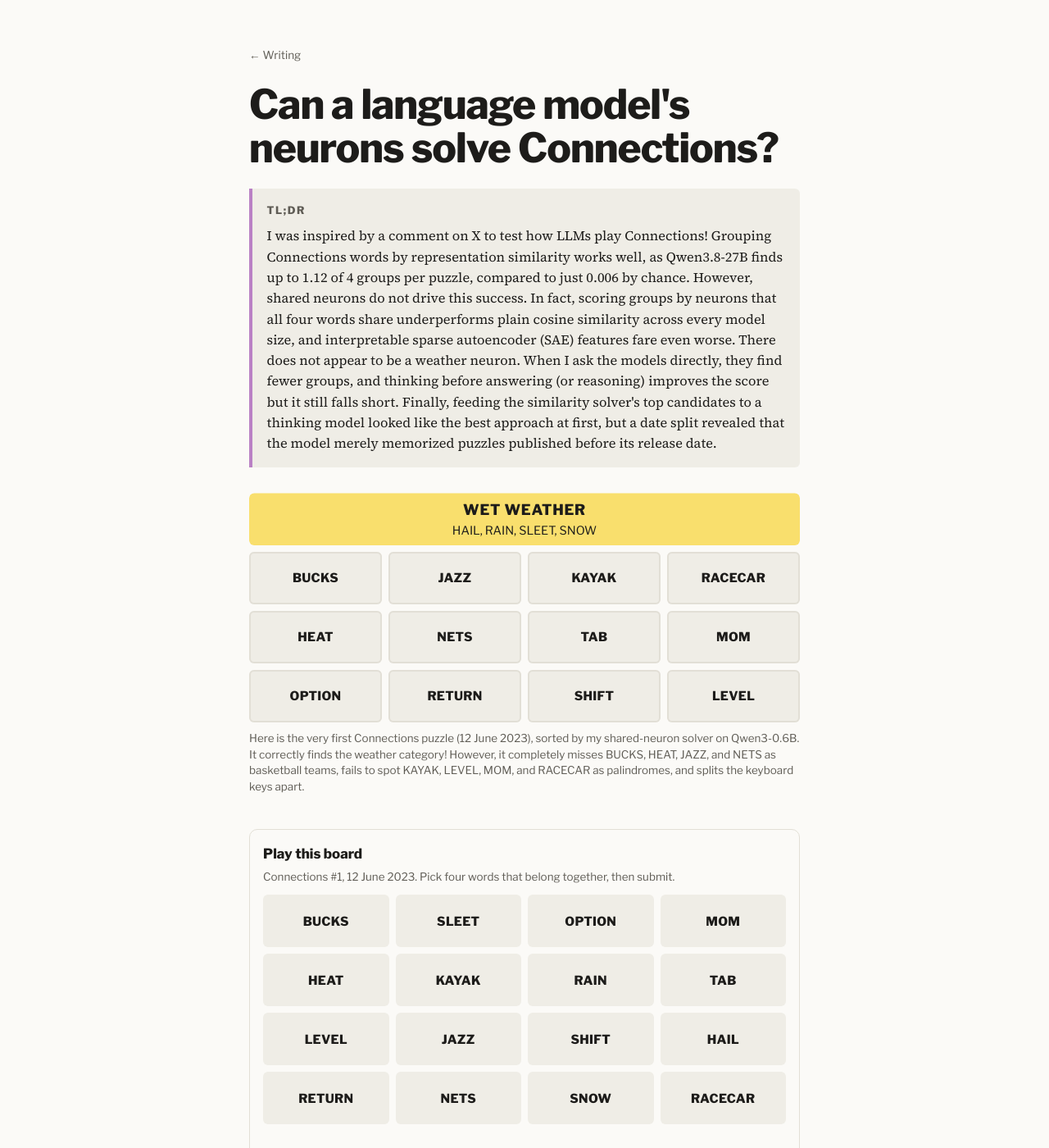
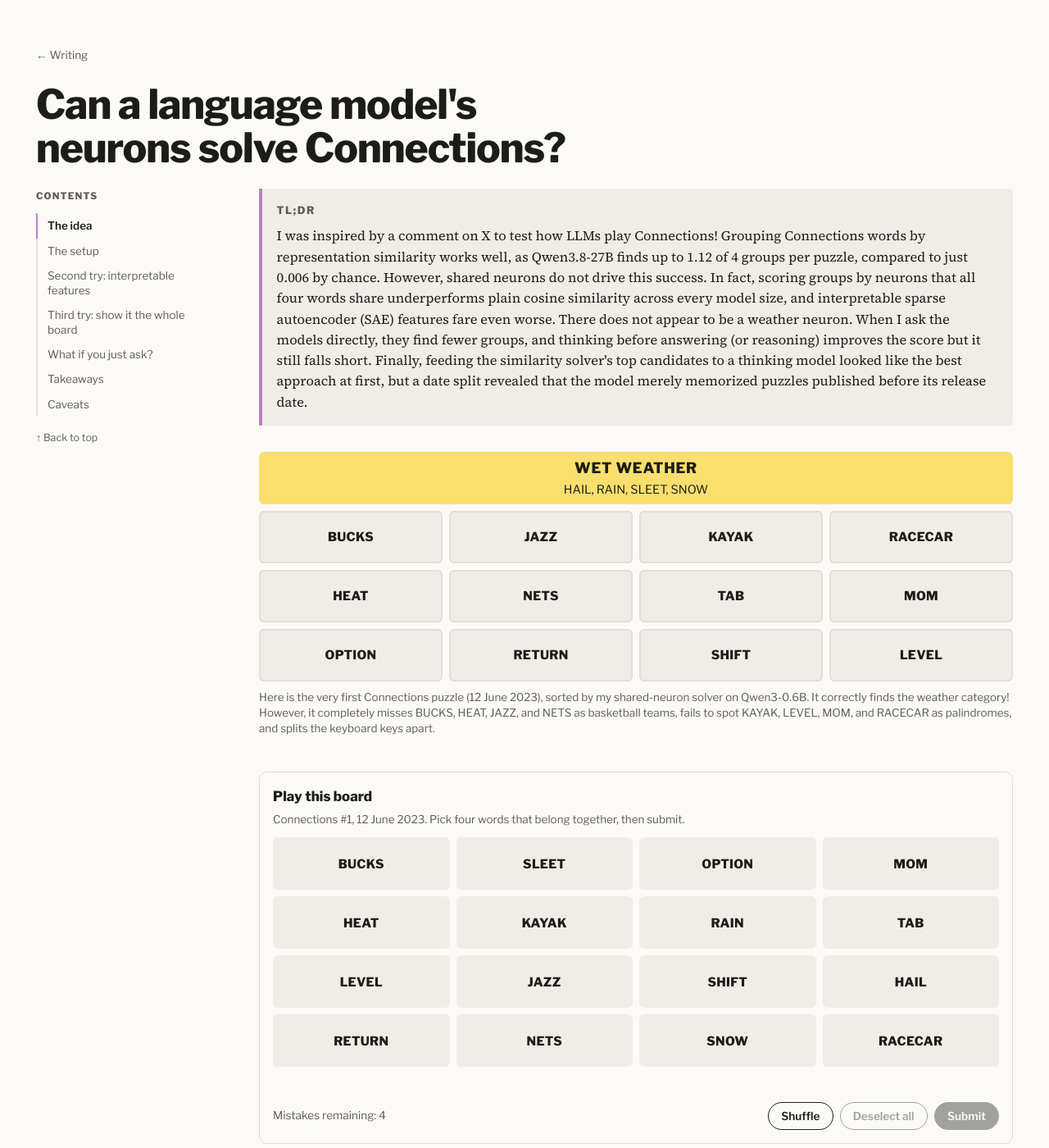
Before and after one commit to saanviiyer/saanviiyer.github.io, a Jekyll site: the page built from _posts/2026-10-24-connections-neurons.html, in a window 1280 px wide and 1400 px high. Shown: the whole window at 82% size. Built offline with Jekyll 4.4.1, drawn with Linux system fonts in a browser that asks for light colours.

Commit message:
Widen connections post with a left TOC; set salinity detector to 2024

```diff
--- a/_posts/2026-10-24-connections-neurons.html
+++ b/_posts/2026-10-24-connections-neurons.html
@@ -59,7 +59,18 @@ excerpt: "If HAIL, RAIN, SLEET and SNOW light up the same neurons, a puzzle solv
   color-scheme: dark;
 }
 body { background: var(--bg); color: var(--fg); font-family: var(--body); font-size: 1.12rem; line-height: 1.65; }
-.page { max-width: 44rem; margin: 0 auto; padding-block: 3.5rem 5rem; padding-left: max(16px, env(safe-area-inset-left, 0px)); padding-right: max(16px, env(safe-area-inset-right, 0px)); display: grid; gap: 1.4rem; }
+.page { max-width: 77.5rem; margin: 0 auto; padding-block: 3.5rem 5rem; padding-left: max(24px, env(safe-area-inset-left, 0px)); padding-right: max(24px, env(safe-area-inset-right, 0px)); display: grid; gap: 1.4rem; }
+/* Two columns: sticky table of contents on the left, article on the right. */
+.c-layout { display: grid; grid-template-columns: 216px minmax(0, 1fr); gap: 56px; align-items: start; }
+.c-main { display: grid; gap: 1.4rem; min-width: 0; }
+.c-toc { position: sticky; top: 2rem; align-self: start; max-height: calc(100vh - 4rem); overflow-y: auto; }
+.c-toc-label { font-family: var(--display); font-size: .72rem; font-weight: 700; letter-spacing: .1em; text-transform: uppercase; color: var(--muted); margin-bottom: .7rem; }
+.c-toc nav a { display: block; font-family: var(--display); font-size: .84rem; line-height: 1.35; color: var(--muted); text-decoration: none; padding: 6px 0 6px 12px; border-left: 2px solid var(--rule); }
+.c-toc nav a:hover { color: var(--fg); }
+.c-toc nav a.active { color: var(--fg); border-left-color: var(--purple); font-weight: 600; }
+.c-toc-top { display: inline-block; margin-top: 1rem; font-family: var(--display); font-size: .78rem; color: var(--muted); text-decoration: none; }
+.c-toc-top:hover { color: var(--fg); }
+@media (max-width: 900px) { .c-layout { grid-template-columns: 1fr; gap: 0; } .c-toc { display: none; } }
 h1 { font-family: var(--display); font-weight: 800; font-size: clamp(2.1rem, 6vw, 3.1rem); line-height: 1.08; letter-spacing: -.02em; margin: 0; text-wrap: balance; }
 h2 { font-family: var(--display); font-weight: 800; font-size: 1.35rem; letter-spacing: -.01em; margin: 1.6rem 0 0; text-wrap: balance; }
 p { margin: 0; }
@@ -185,6 +196,14 @@ img, svg { max-width: 100%; }
 <article class="page">
   <p class="back"><a href="/writing/">&larr; Writing</a></p>
   <h1>Can a language model's neurons solve Connections?</h1>
+
+  <div class="c-layout">
+    <aside class="c-toc">
+      <div class="c-toc-label">Contents</div>
+      <nav id="cToc"></nav>
+      <a class="c-toc-top" href="#top">&uarr; Back to top</a>
+    </aside>
+    <main class="c-main">
 
   <section class="tldr" aria-label="TL;DR">
     <h2>TL;DR</h2>
@@ -332,6 +351,9 @@ img, svg { max-width: 100%; }
   <p>Finally, I ran Qwen3-8B and Qwen3.8-27B on an A100 GPU while running the smaller models on a laptop. Because Qwen3.8 belongs to a newer generation, its 27B score reflects architectural changes alongside increased scale.</p>
 
   <p class="end">The community archive <a href="https://github.com/Eyefyre/NYT-Connections-Answers">Eyefyre/NYT-Connections-Answers</a> provided the puzzle dataset. I used Qwen3-0.6B, 1.7B, and 4B, alongside <a href="https://huggingface.co/Qwen/SAE-Res-Qwen3-1.7B-Base-W32K-L0_50">Qwen-Scope SAEs</a> and <a href="https://huggingface.co/mwhanna/qwen3-1.7b-transcoders-lowl0">mwhanna transcoders</a>. I ran activation experiments on an M-series MacBook and GPU runs on a single A100.</p>
+
+    </main>
+  </div>
 </article>
 
 <script>
@@ -490,5 +512,36 @@ img, svg { max-width: 100%; }
   reset();
 })();
 </script>
+<script>
+/* Build the left table of contents from the article's section headings. */
+(function () {
+  var toc = document.getElementById('cToc');
+  var main = document.querySelector('.c-main');
+  if (!toc || !main) return;
+  var heads = main.querySelectorAll(':scope > h2');
+  if (heads.length < 2) { var box = document.querySelector('.c-toc'); if (box) box.style.display = 'none'; return; }
+  var links = [], byId = {};
+  heads.forEach(function (h, i) {
+    if (!h.id) {
+      h.id = 's-' + (i + 1) + '-' + (h.textContent || '').toLowerCase()
+        .replace(/[^a-z0-9]+/g, '-').replace(/^-+|-+$/g, '').slice(0, 40);
+    }
+    var a = document.createElement('a');
+    a.href = '#' + h.id;
+    a.textContent = h.textContent;
+    toc.appendChild(a);
+    links.push(a); byId[h.id] = a;
+  });
+  if (!('IntersectionObserver' in window)) return;
+  var io = new IntersectionObserver(function (entries) {
+    entries.forEach(function (e) {
+      if (!e.isIntersecting) return;
+      links.forEach(function (a) { a.classList.remove('active'); });
+      var a = byId[e.target.id]; if (a) a.classList.add('active');
+    });
+  }, { rootMargin: '0px 0px -75% 0px', threshold: 0 });
+  heads.forEach(function (h) { io.observe(h); });
+})();
+</script>
 </body>
 </html>
```
Also changed, not shown: _posts/2026-10-16-building-a-water-salinity-detector.md (+1 -1 lines).
